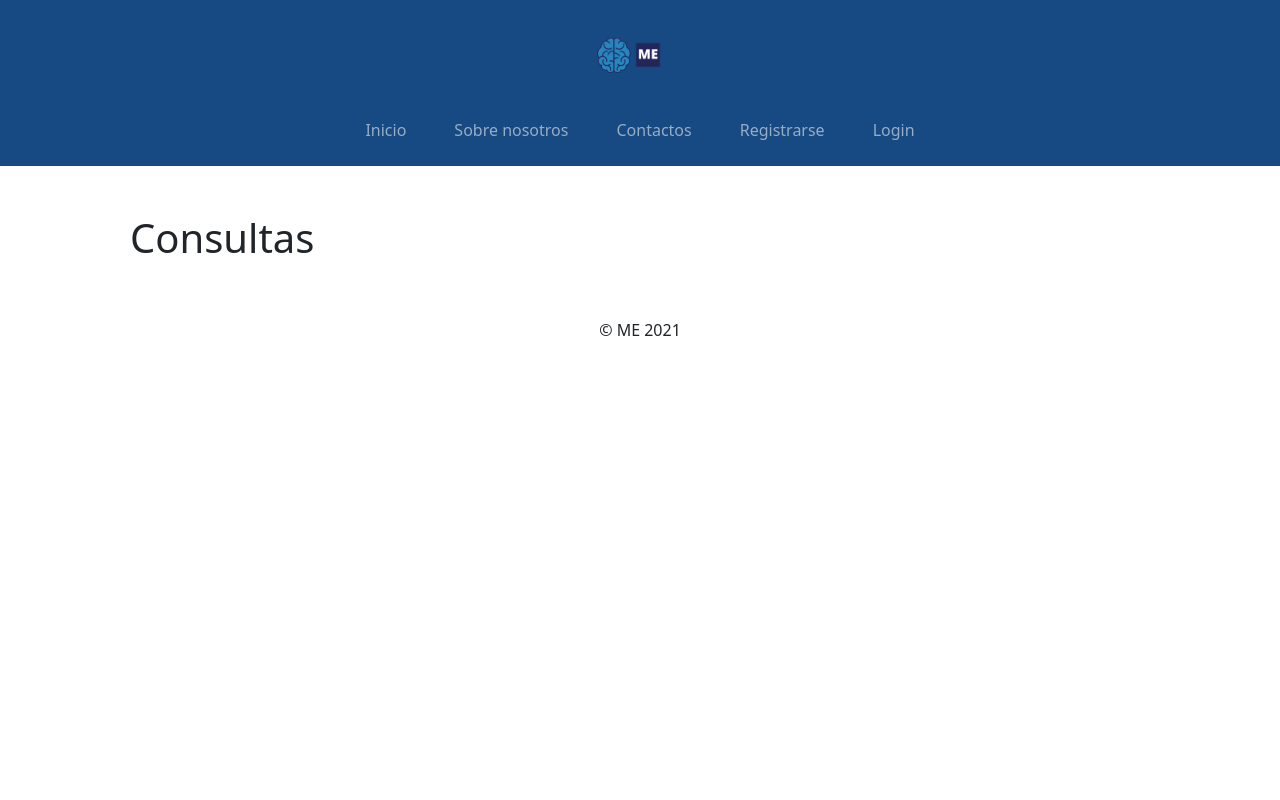
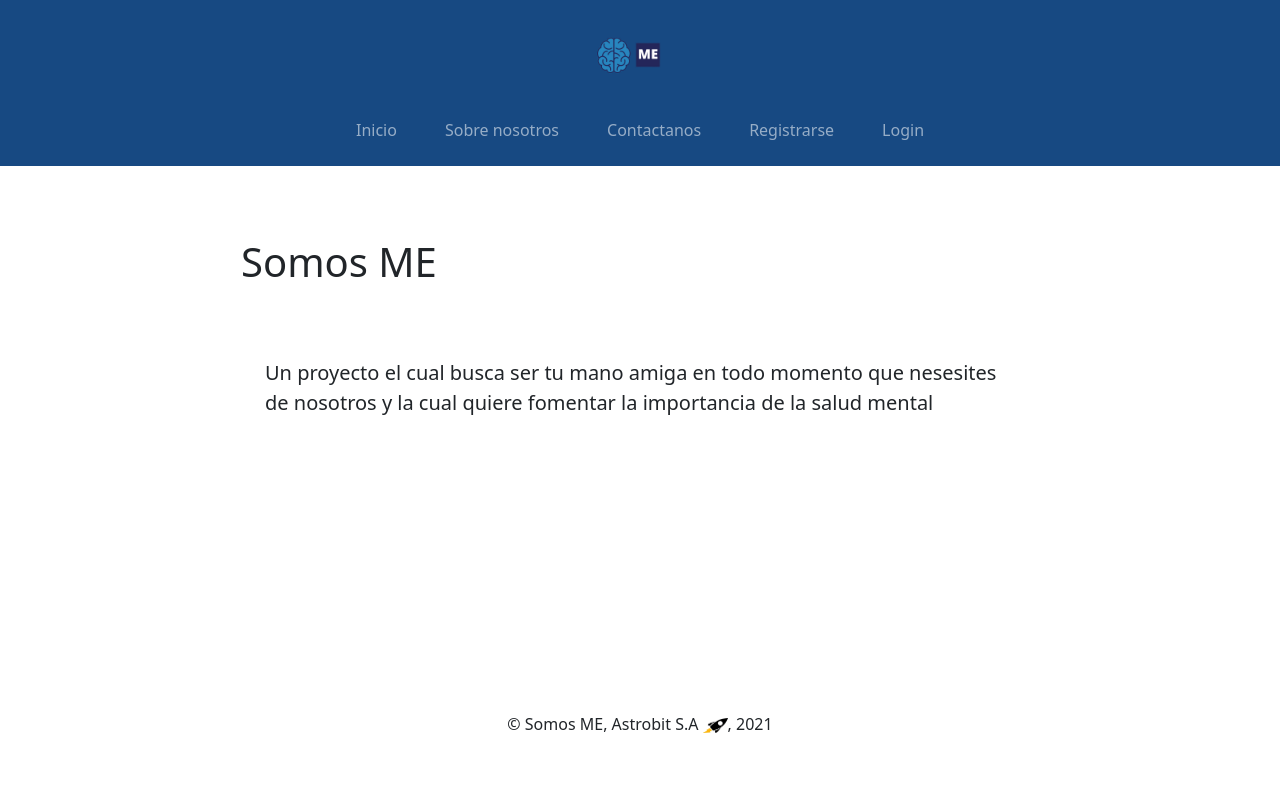
Before and after one commit to newCasta/ME, a PHP site: page /ME/consulta in a window 1280 px wide. Run offline with PHP 8.4, Linux system fonts and the light colour scheme.

```diff
--- a/public/css/default.css
+++ b/public/css/default.css
@@ -1,55 +1,11 @@
-* {
-    padding: 0;
-    margin: 0;
-    box-sizing: border-box;
+body {
+    position: relative;
+    min-height: 100vh;
+    padding-bottom: 128px;
 }
 
-body {
-    font-family: Arial, Helvetica, sans-serif;
-    background-color: rgb(255, 255, 255);
+.footer {
+    position: absolute;
+    bottom: 0;
+    width: 100%;
 }
-
-#header {
-    background-color: black;
-    padding: 10px;
-}
-
-#header ul {
-    list-style: none;
-}
-
-#header ul li {
-    display: inline;
-    padding: 10px;
-}
-
-#header ul li a {
-    color: white;
-    text-decoration: none;
-    padding: 10px;
-}
-
-#footer {
-    background-color: #ccc;
-    padding: 20px;
-}
-
-#main {
-    padding: 20px 0;
-    width: 1000px;
-    margin: 0 auto;
-}
-
-.center {
-    text-align: center;
-}
-
-.error {
-    color: rgb(17, 135, 199);
-    width: 100vw;
-    height: 93.2vh;
-    display: flex;
-    flex-direction: column;
-    justify-content: center;
-    align-items: center;
-}
--- a/views/ayuda/index.php
+++ b/views/ayuda/index.php
@@ -12,7 +12,7 @@
     <div class="container">
         <div class="row p-5">
             <div class="col-sm-12">
-                <h1 class="center">Ayuda</h1>
+                <h1 class="center">Contactanos</h1>
             </div>
         </div>
     </div>
--- a/views/citasobservadas/index.php
+++ b/views/citasobservadas/index.php
@@ -21,7 +21,7 @@
                         $citas = new Cita;
                         $citas = $row;
                         ?>
-                <div class="d-flex justify-content-around shadow p-4 mb-5 bg-body rounded align-items-cente">
+                <div class="d-flex justify-content-around shadow p-4 mb-5 bg-body rounded-3 text-center align-items-center border">
                     <p>Duracion: <br><?php echo $citas->duracion; ?></p>
                     <p><?php
                         #echo $citas->cliente;
--- a/views/clienteapp/index.php
+++ b/views/clienteapp/index.php
@@ -24,7 +24,7 @@
                     $citas = $row;
                     $fecha = explode(' ', $citas->fechrea);
                 ?>
-                <div class="d-flex justify-content-around shadow p-4 mb-5 bg-body rounded-lg align-items-center">
+                <div class="d-flex justify-content-around shadow p-4 mb-5 bg-body rounded-3 text-center align-items-center align-content-center border">
                     <p>Fecha expedicion: <br><?php echo explode(' ',$citas->fechexp)[0]; ?></p>
                     <p>Fecha realizacion: <br><?php echo $fecha[0] ?></p>
                     <p>Hora: <br><?php echo $fecha[1] ?></p>
--- a/views/consulta/index.php
+++ b/views/consulta/index.php
@@ -6,13 +6,14 @@
     <meta name="viewport" content="width=device-width, initial-scale=1.0">
     <link rel="icon" href="<?php echo constant('URL') ?>public/img/icon.ico">
 </head>
-<body>
+<body class="min-vh-100">
     <?php require 'views/header.php' ?>
 
-    <div class="container">
-        <div class="row p-5">
-            <div class="col-sm-12">
-                <h1 class="center">Consultas</h1>
+    <div class="container h-100">
+        <div class="row p-5 justify-content-center">
+            <div class="col-sm-10">
+                <h1 class="p-4">Somos ME</h1>
+                <p class="m-5 fs-5">Un proyecto el cual busca ser tu mano amiga en todo momento que nesesites de nosotros y la cual quiere fomentar la importancia de la salud mental</p>
             </div>
         </div>
     </div>
--- a/views/footer.php
+++ b/views/footer.php
@@ -1,5 +1,10 @@
-<footer class="mt-auto text-dark-50 text-center">
-    <p>
-        © ME 2021
-    </p>
-</footer>
+<head>
+    <link rel="stylesheet" href="<?php echo constant('URL') ?>public/css/default.css">
+</head>
+<body>
+    <footer class="p-5 text-dark-50 text-center footer">
+        <p>
+            © Somos ME, Astrobit S.A <img src="<?php echo constant('URL') ?>public/img/logoatro.png" alt="" width="25">, 2021
+        </p>
+    </footer>
+</body>
--- a/views/header.php
+++ b/views/header.php
@@ -12,14 +12,14 @@
             <a class="navbar-brand" href="<?php echo constant('URL') ?>main">
                 <img src="<?php echo constant('URL') ?>public/img/ME.png" alt="" width="100">
             </a>
-            <button class="navbar-toggler" type="button" data-bs-toggle="collapse" data-bs-target="#navbarNav" aria-controls="navbarNav" aria-expanded="false" aria-label="Toggle navigation">
+            <button class="navbar-toggler mb-4" type="button" data-bs-toggle="collapse" data-bs-target="#navbarNav" aria-controls="navbarNav" aria-expanded="false" aria-label="Toggle navigation">
                 <span class="navbar-toggler-icon"></span>
             </button>
             <div class="collapse navbar-collapse" id="navbarNav">
                 <ul class="navbar-nav pb-3">
                     <li class="nav-item"><a class="nav-link mx-3" href="<?php echo constant('URL') ?>main">Inicio</a></li>
                     <li class="nav-item"><a class="nav-link mx-3" href="<?php echo constant('URL') ?>consulta">Sobre nosotros</a></li>
-                    <li class="nav-item"><a class="nav-link mx-3" href="<?php echo constant('URL') ?>ayuda">Contactos</a></li>
+                    <li class="nav-item"><a class="nav-link mx-3" href="<?php echo constant('URL') ?>ayuda">Contactanos</a></li>
                     <?php
                 if(isset($_SESSION['rol'])){
                     if($_SESSION['rol'] == 'cliente'){
--- a/views/psicologoapp/index.php
+++ b/views/psicologoapp/index.php
@@ -24,8 +24,8 @@
                     $citas = $row;
                     $fecha = explode(' ', $citas->fechrea);
                 ?>
-                <div class="d-flex justify-content-around shadow p-4 mb-5 bg-body rounded-lg align-items-center">
-                    <p>Fecha expedicion: <br><?php echo $citas->fechexp; ?></p>
+                <div class="d-flex justify-content-around shadow p-4 mb-5 bg-body rounded-3 text-center align-items-center border">
+                    <p>Fecha expedicion: <br><?php echo explode(' ',$citas->fechexp)[0]; ?></p>
                     <p>Fecha realizacion: <br><?php echo $fecha[0] ?></p>
                     <p>Hora: <br><?php echo $fecha[1] ?></p>
                     <p><?php
```
Also changed, not shown: public/img/logoatro.png (added).
